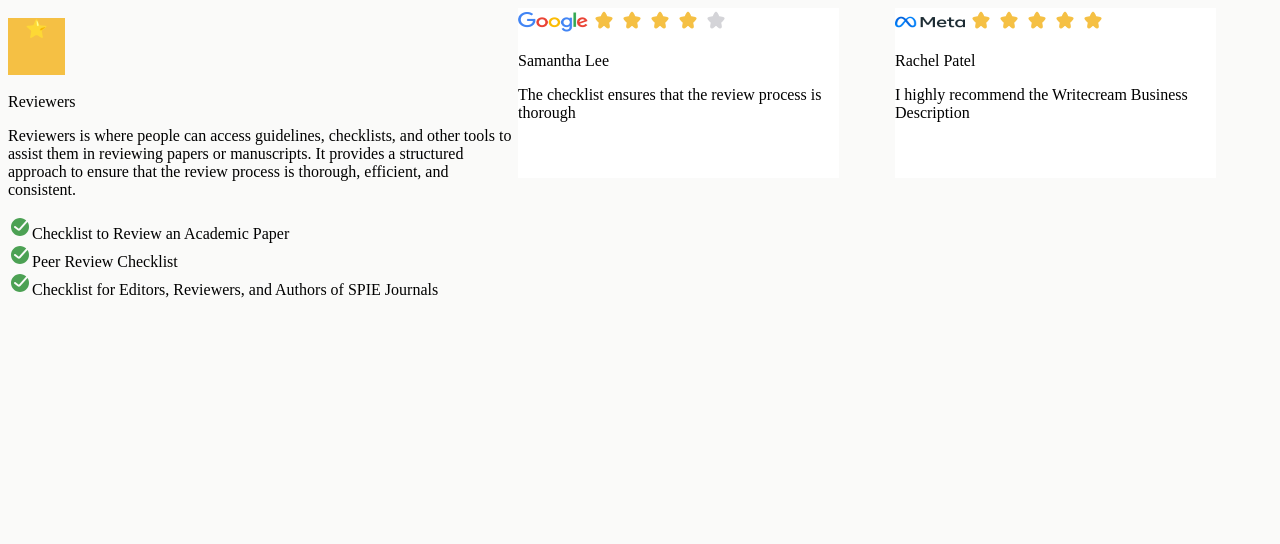
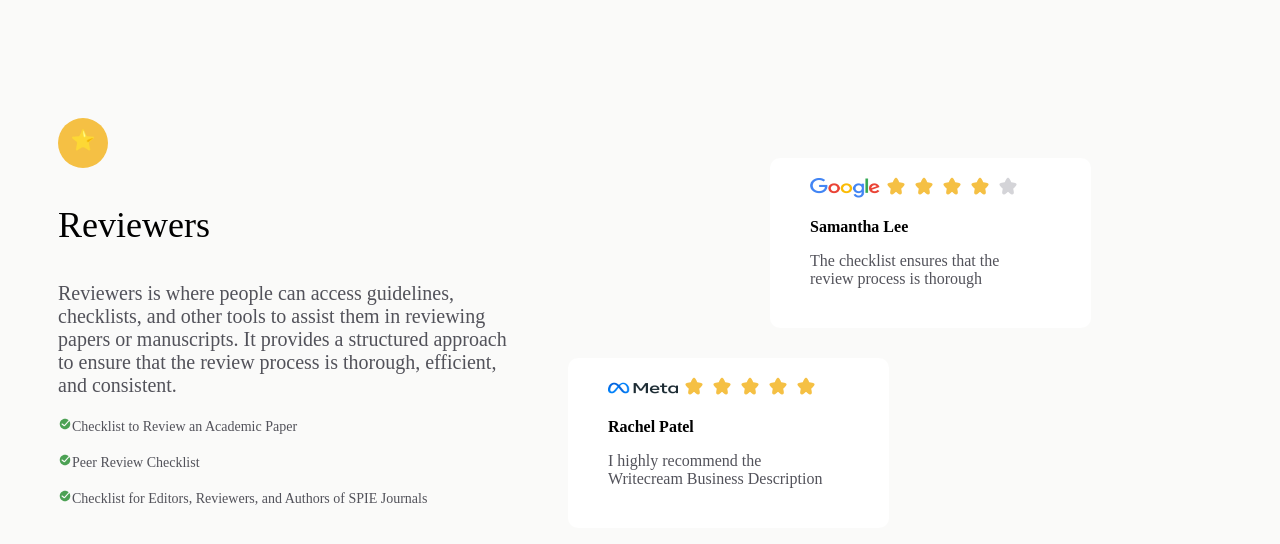
Before and after one commit to luchocarlos/refence_page, a plain HTML site: page index.html in a window 1280 px wide. Drawn offline with Linux system fonts and the light colour scheme.

Commit message:
add styles

```diff
--- a/index.html
+++ b/index.html
@@ -9,14 +9,24 @@
     </head>
     <body>
         <div class="container1">
-            <p class="icon_initial">⭐️</p>
+            <p class="icon_initial">⭐</p>
             <p class="title">Reviewers</p>
             <p class="description">Reviewers is where people can access guidelines, checklists, and other tools to assist them in reviewing papers or manuscripts. It provides a structured approach to ensure that the review process is thorough, efficient, and consistent.</p>
-            <p class="lista">
-                <il><img class="done1" src="Done_ring_round_fill.svg"/>Checklist to Review an Academic Paper</il>
-                <br><il><img class="done1" src="Done_ring_round_fill.svg"/>Peer Review Checklist</il>
-                <br><il><img class="done1" src="Done_ring_round_fill.svg"/>Checklist for Editors, Reviewers, and Authors of SPIE Journals</il>
+            <p class="list">
+                <li><img class="done" src="Done_ring_round_fill.svg"/>Checklist to Review an Academic Paper</li>
+                <br><li><img class="done" src="Done_ring_round_fill.svg"/>Peer Review Checklist</li>
+                <br><li><img class="done" src="Done_ring_round_fill.svg"/>Checklist for Editors, Reviewers, and Authors of SPIE Journals</li>
             </p>
+        </div>
+        <div class="container3">
+            <img class="logo_meta" src="meta-testimonial.png">
+            <img class="star_fill" src="Star_fill.svg"/>
+            <img class="star_fill" src="Star_fill.svg"/>
+            <img class="star_fill" src="Star_fill.svg"/>
+            <img class="star_fill" src="Star_fill.svg"/>
+            <img class="star_fill" src="Star_fill.svg"/>
+            <p class="title_3">Rachel Patel</p>
+            <p class="description_3">I highly recommend the Writecream Business Description</p>
         </div>
         <div class="container2">
             <img class="logo_google" src="google-testimonial.png">
@@ -25,18 +35,8 @@
             <img class="star_fill" src="Star_fill.svg"/>
             <img class="star_fill" src="Star_fill.svg"/>
             <img class="star_gray" src="Star_fill_gray.svg"/>
-            <p class="title">Samantha Lee</p>
-            <p class="description">The checklist ensures that the review process is thorough</p>
-        </div>
-        <div class="container3">
-            <img class="logo_meta" src="meta-testimonial.png">
-            <img class="star_fill" src="Star_fill.svg"/>
-            <img class="star_fill" src="Star_fill.svg"/>
-            <img class="star_fill" src="Star_fill.svg"/>
-            <img class="star_fill" src="Star_fill.svg"/>
-            <img class="star_fill" src="Star_fill.svg"/>
-            <p class="title">Rachel Patel</p>
-            <p class="description">I highly recommend the Writecream Business Description</p>
+            <p class="title_2">Samantha Lee</p>
+            <p class="description_2">The checklist ensures that the review process is thorough</p>
         </div>
     </body>
 </hmtl>
--- a/style.css
+++ b/style.css
@@ -2,21 +2,47 @@ body{
     background-color: #FAFAF9;
     display: grid;
     grid-template-columns: repeat(3, 1fr);
+;
 }
 
 .container1{
     height: 405px;
     width: 510px;
+    margin-top: 100px;
+    margin-left: 50px;
 }
 
 .icon_initial{
     background-color: #F5C044;
-    height: 57px;
-    width: 57px;
-    font-size: 18px;
+    padding-top: 10px;
+    font-size: 20px;
+    height: 40px;
+    width: 50px;
+    border-radius: 100%;
     justify-content: center;
     text-align: center !important;
     margin-top: 10px !important;
+}
+
+.title{
+   font-size: 36px;
+}
+
+.description{
+    color:#52525A;
+    font-size: 20px;
+    width: 450px !important;
+}
+
+li{
+    list-style: none;
+    color:#52525A;
+    font-size: 14px;
+}
+
+.done{
+    height: 14px !important;
+    width: 14px !important;
 }
 
 
@@ -24,20 +50,56 @@ body{
     background-color: #fff;
     height: 170px;
     width: 321px;
+    border-radius: 10px;
+    margin-top: 150px;
+    margin-left: -150px;
 }
+
+.logo_google{
+    width: 70px;
+    height: 20px;
+    margin-left: 40px;
+    margin-top: 20px;
+}
+
+.title_2{
+    margin-left: 40px;
+    font-size: 16px;
+    font-weight: 600;
+}
+
+.description_2{
+    margin-left: 40px;
+    color:#52525A;
+    font-size: 16px;
+    width: 210px;
+}
+
 
 .container3{
     background-color: #FFF;
     height: 170px;
     width: 321px;
+    border-radius: 10px;
+    margin-top: 350px;
 }
 
-.logo_google{
+.logo_meta{
+    margin-top: 20px;
+    margin-left: 40px;
     width: 70px;
     height: 20px;
 }
 
-.logo_meta{
-    width: 70px;
-    height: 20px;
+.title_3{
+    margin-left: 40px;
+    font-size: 16px;
+    font-weight: 600;
 }
+
+.description_3{
+    margin-left: 40px;
+    color:#52525A;
+    font-size: 16px;
+    width: 220px;
+}
```
